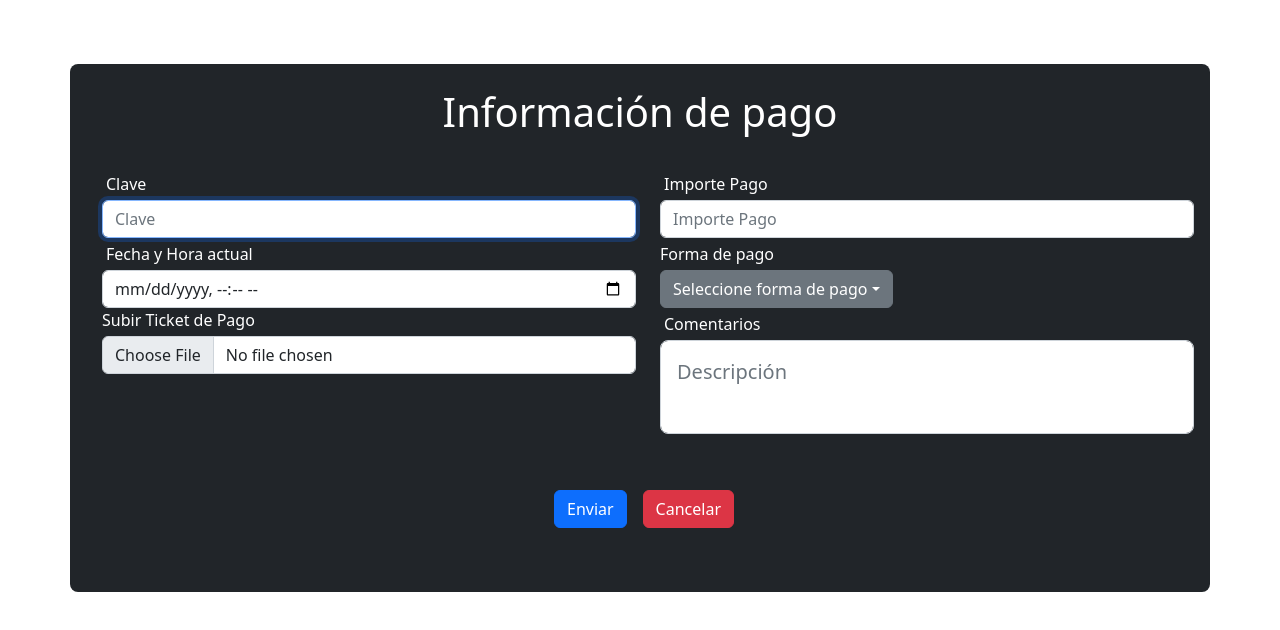
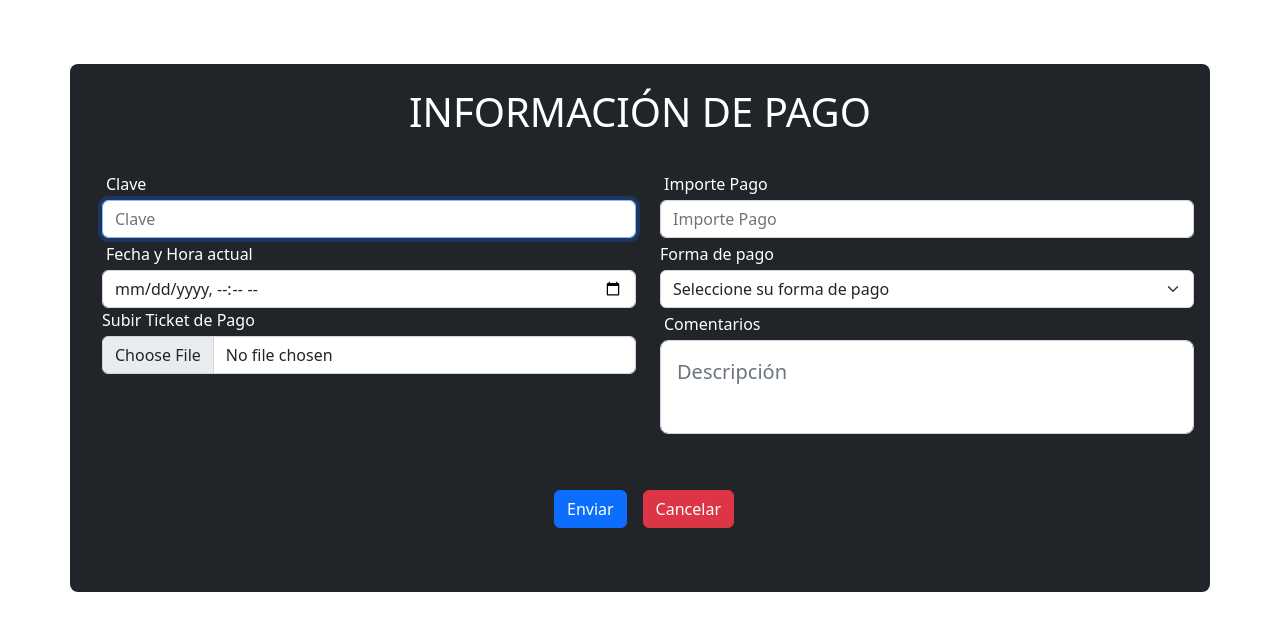
Before and after one commit to itechs-team/React-FormPago, a React (Vite) app: page / in a window 1280 px wide. Shown: the top 630 px of the page. Built offline with nearby package versions, Linux system fonts and the light colour scheme.

Commit message:
actualice el listado de forma de pago

```diff
--- a/src/componentes/FormularioPago.jsx
+++ b/src/componentes/FormularioPago.jsx
@@ -1,27 +1,26 @@
 import React, { Fragment, useState, useEffect, useRef } from "react";
 import { getBanco, getClave, getDoctoscc } from "../services/index";
-import {Dropdown, DropdownItem, DropdownMenu, DropdownToggle} from 'reactstrap';
 
 function FormularioPago({ handleSubmit }) {
-  const [dropdown, setDropdown] = useState(false)
+  const [dropdown, setDropdown] = useState(false);
   const [ingreso, setIngreso] = useState([]);
   const [formValues, setFormValues] = useState({
     clave: "",
     importe_pago: "",
     fecha: "",
     notas: "",
+    FormaPago: "",
   });
 
-  const abrirCerrarDropdown=()=>{
+  const abrirCerrarDropdown = () => {
     setDropdown(!dropdown);
-  }
+  };
 
   const inputFileRef = useRef();
 
   const handleChange = (event) => {
     const { name, value } = event.target;
     // console.log(name, value);
-
     setFormValues({ ...formValues, [name]: value });
   };
 
@@ -38,8 +37,9 @@ function FormularioPago({ handleSubmit }) {
         const resGetIdFactura = resGetDataClave.data.idFactura;
         const resGetDoctoscc = await getDoctoscc(resGetIdFactura);
         const resGetIdCliente = resGetDoctoscc.data.cliente;
-        const resGetBancos = await getBanco(resGetIdCliente)
+        const resGetBancos = await getBanco(resGetIdCliente);
         console.log(resGetDoctoscc);
+
         handleSubmit({ ...formValues, resGetDoctoscc, resGetBancos });
         setFormValues({
           clave: "",
@@ -88,7 +88,7 @@ function FormularioPago({ handleSubmit }) {
 
   return (
     <Fragment>
-      <h1 className="mt-3 p-4 text-center ">Información de pago</h1>
+      <h1 className="mt-3 p-4 text-center ">INFORMACIÓN DE PAGO</h1>
       <form
         id="formIngresoPago"
         className="row g-3 needs-validation"
@@ -106,7 +106,7 @@ function FormularioPago({ handleSubmit }) {
               value={formValues.clave}
               onChange={handleChange}
               autoFocus
-              // required
+              required
             />
           </div>
           <div className="form-group col-sm-12 col-md-6 col-lg-6 col-xl-6">
@@ -120,7 +120,7 @@ function FormularioPago({ handleSubmit }) {
               name="importe_pago"
               value={formValues.importe_pago}
               onChange={handleChange}
-              // required
+              required
             />
           </div>
           <div className="form-group col-sm-12 col-md-6 col-lg-6 col-xl-6">
@@ -131,23 +131,23 @@ function FormularioPago({ handleSubmit }) {
               name="fecha"
               value={formValues.fecha}
               onChange={handleChange}
-              // required
+              required
             />
           </div>
 
           <div className="form-group col-sm-12 col-md-6 col-lg-6 col-xl-6 pt-1">
-          <label className="pb-1">Forma de pago</label>
-            <Dropdown className="width-100%">
-              <DropdownToggle caret className="">
-                      Seleccione forma de pago
-              </DropdownToggle>
-              <DropdownMenu>
-                <DropdownItem>1</DropdownItem>
-                <DropdownItem>2</DropdownItem>
-                <DropdownItem>3</DropdownItem>
-                <DropdownItem>4</DropdownItem>
-              </DropdownMenu>
-            </Dropdown>
+            <label className="pb-1">Forma de pago</label>
+            <select onChange={handleChange} className="form-select">
+              <option defaultValue>Seleccione su forma de pago</option>
+              <option value={formValues.FormaPago}>Vale</option>
+              <option value={formValues.FormaPago}>Banco</option>
+              <option value={formValues.FormaPago}>Transferencia</option>
+              <option value={formValues.FormaPago}>Pago en OXXO</option>
+              <option value={formValues.FormaPago}>Tarjeta de Credito</option>
+              <option value={formValues.FormaPago}>Depósito efectivo en banco</option>
+
+
+            </select>
           </div>
 
           <div className="form-group col-sm-12 col-md-6 col-lg-6 col-xl-6 ">
```
